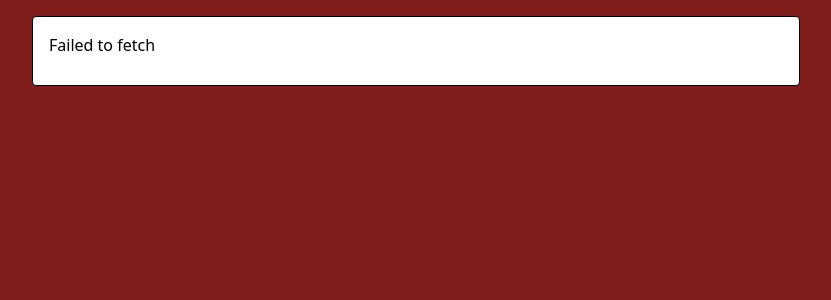
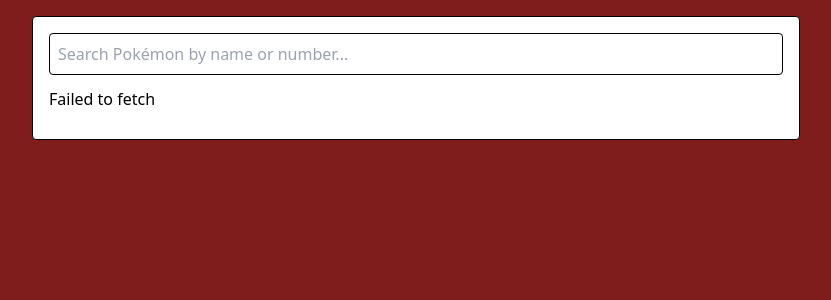
Before and after one commit to NothingIsWorkingWHY/newpokedex, a Flask app: page / in a window 1280 px wide. Shown: the part 104-404 px from the top of the page, without its empty margins (224-1055 px from the left). Run offline with Flask 3, Linux system fonts and the light colour scheme; the visitor is signed in with stand-in values (Sample User, id 1); some libraries are stand-ins or nearby versions.

Commit message:
search bar for pokemon

```diff
--- a/templates/index.html
+++ b/templates/index.html
@@ -6,13 +6,24 @@
 
 {% block content %}
     <div class="w-full max-w-3xl bg-white border border-black p-4 rounded">
-        <p id="pokemon-status" class="mb-3">Loading Pokemon...</p>
+        <label for="pokemon-search" class="sr-only">Search Pokémon by name or number</label>
+        <input
+            id="pokemon-search"
+            type="search"
+            placeholder="Search Pokémon by name or number..."
+            autocomplete="off"
+            class="mb-3 w-full rounded border border-black p-2"
+        >
+        <p id="pokemon-status" class="mb-3" aria-live="polite">Loading Pokemon...</p>
+        <p id="pokemon-no-results" class="mb-3" hidden>No Pokémon found.</p>
         <ul id="pokemon-list" class="grid grid-cols-2 gap-2 sm:grid-cols-4"></ul>
     </div>
     <script>
         async function fetchPokemon() {
             const status = document.getElementById('pokemon-status');
             const pokemonList = document.getElementById('pokemon-list');
+            const searchInput = document.getElementById('pokemon-search');
+            const noResults = document.getElementById('pokemon-no-results');
 
             try {
                 const response = await fetch('https://pokeapi.co/api/v2/pokemon?limit=1000');
@@ -21,14 +32,34 @@
                 }
 
                 const data = await response.json();
-                data.results.forEach((pokemon) => {
-                    const pokemonId = pokemon.url.split('/').filter(Boolean).pop();
-                    const item = document.createElement('li');
-                    item.textContent = `${pokemonId}: ${pokemon.name}`;
-                    item.innerHTML = `<a href="/pokemon/${pokemonId}" class="block w-full h-full">${item.textContent}</a>`;
-                    item.className = 'rounded border border-black p-2 capitalize';
-                    pokemonList.append(item);
-                });
+                const pokemon = data.results.map((entry) => ({
+                    id: entry.url.split('/').filter(Boolean).pop(),
+                    name: entry.name,
+                }));
+
+                function renderPokemon() {
+                    const query = searchInput.value.trim().toLowerCase();
+                    const matches = pokemon.filter((entry) =>
+                        entry.name.includes(query) || entry.id.includes(query)
+                    );
+
+                    pokemonList.replaceChildren();
+                    noResults.hidden = matches.length > 0;
+                    matches.forEach((entry) => {
+                        const item = document.createElement('li');
+                        const link = document.createElement('a');
+                        link.href = `/pokemon/${entry.id}`;
+                        link.textContent = `${entry.id}: ${entry.name}`;
+                        link.className = 'block w-full h-full';
+                        item.append(link);
+                        item.className = 'rounded border border-black p-2 capitalize';
+                        pokemonList.append(item);
+                    });
+                }
+
+                searchInput.addEventListener('input', renderPokemon);
+                renderPokemon();
+                status.textContent = '';
             } catch (error) {
                 status.textContent = error.message;
             }
```
